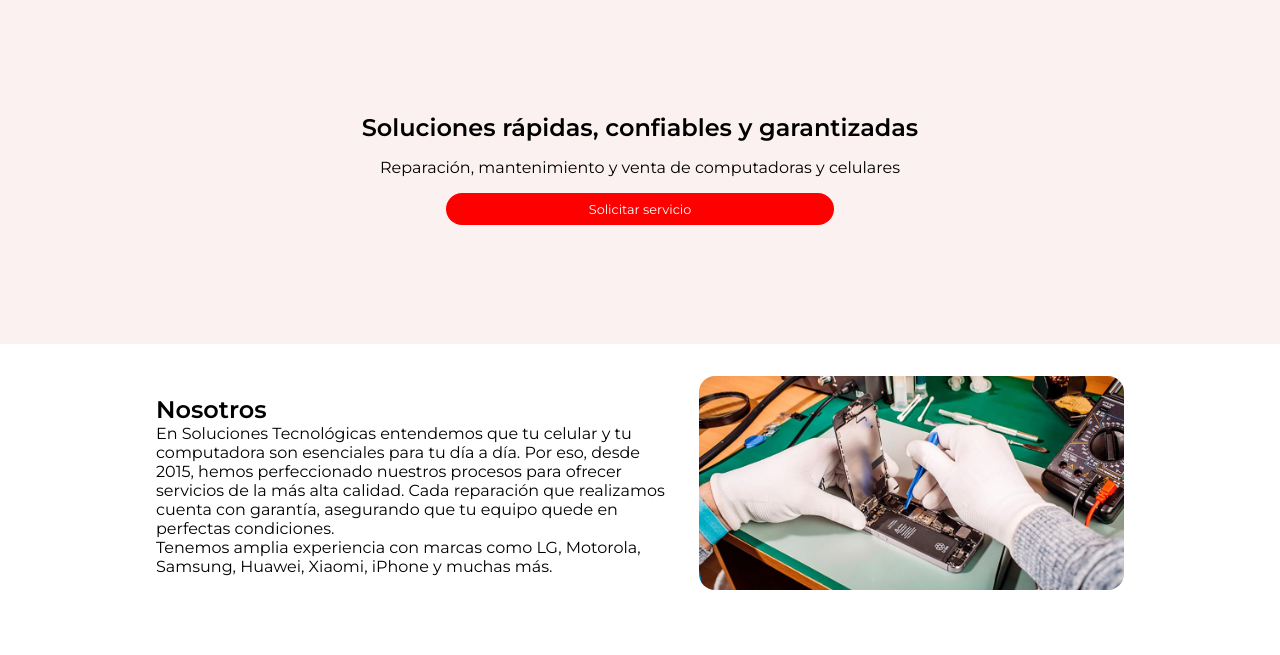
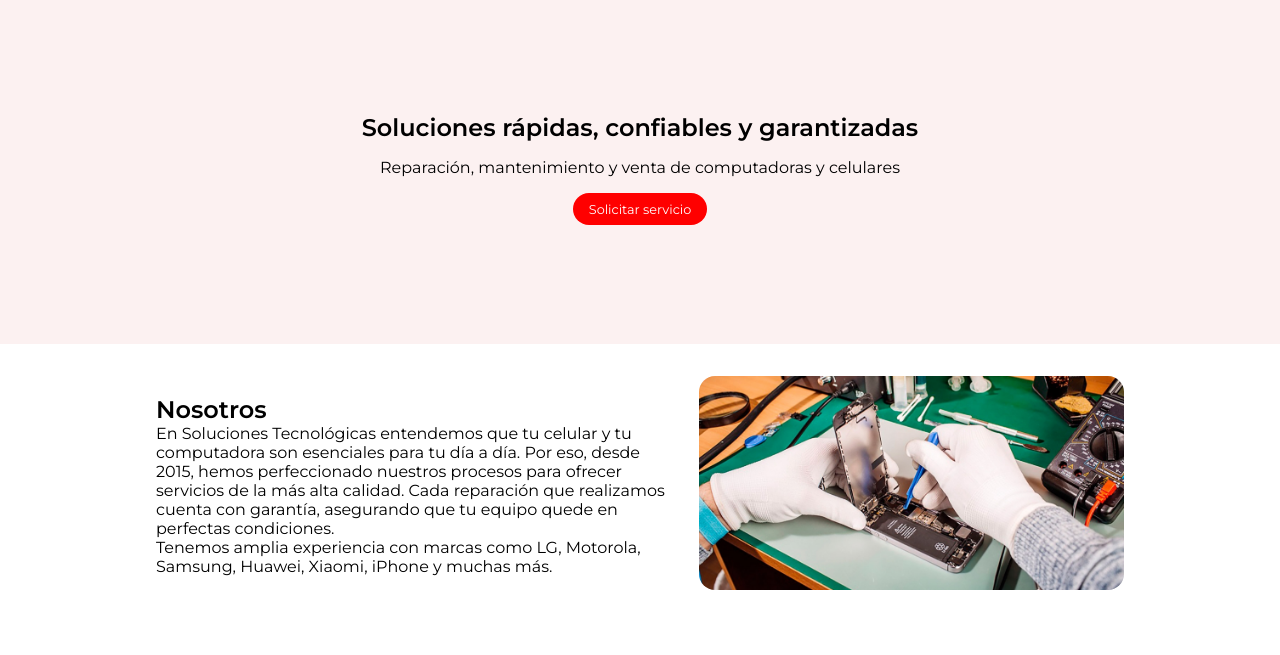
Before and after one commit to andresarguelles/soluciones-tenologicas-parte-uno, a plain HTML site: page index.html in a window 1280 px wide. Shown: the part 83-738 px from the top of the page. Drawn offline with nearby package versions, Linux system fonts and the light colour scheme; a web font is replaced by a local one.

Commit message:
Fix: Corrigiendo el ancho estandar de los botones

```diff
--- a/style.css
+++ b/style.css
@@ -23,12 +23,12 @@ button, #contacto a{
     display: flex;
     justify-content: center;
     align-items: center;
-    width: 40%;
     height: 2rem;
     font-size: .8rem;
     background-color: red;
     color: white;
     border-radius: 1rem;
+    padding: 1rem;
 }
 
 button:hover {
```
